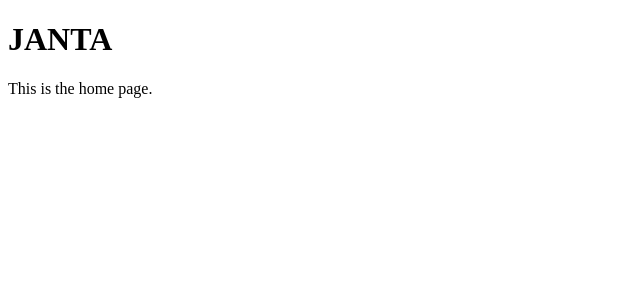
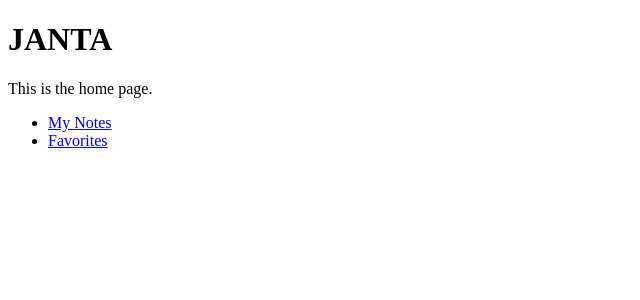
Before and after one commit to VedantWankhade/janta-web, a React (Vite) app: page / in a window 1280 px wide. Shown: the top 300 px of the page, without its empty margins (0-640 px from the left). Built offline with nearby package versions, Linux system fonts and the light colour scheme.

Commit message:
Route Links to favorites and myNotes from home page

```diff
--- a/pages/home.js
+++ b/pages/home.js
@@ -1,10 +1,20 @@
 import React from "react";
+import { Link } from 'react-router-dom';
 
 const Home = () => {
     return (
         <div>
             <h1>JANTA</h1>
             <p>This is the home page.</p>
+            {/* list of links */}
+            <ul>
+                <li>
+                    <Link to='/myNotes'>My Notes</Link>
+                </li>
+                <li>
+                    <Link to='/favorites'>Favorites</Link>
+                </li>
+            </ul>
         </div>
     );
 }
```
